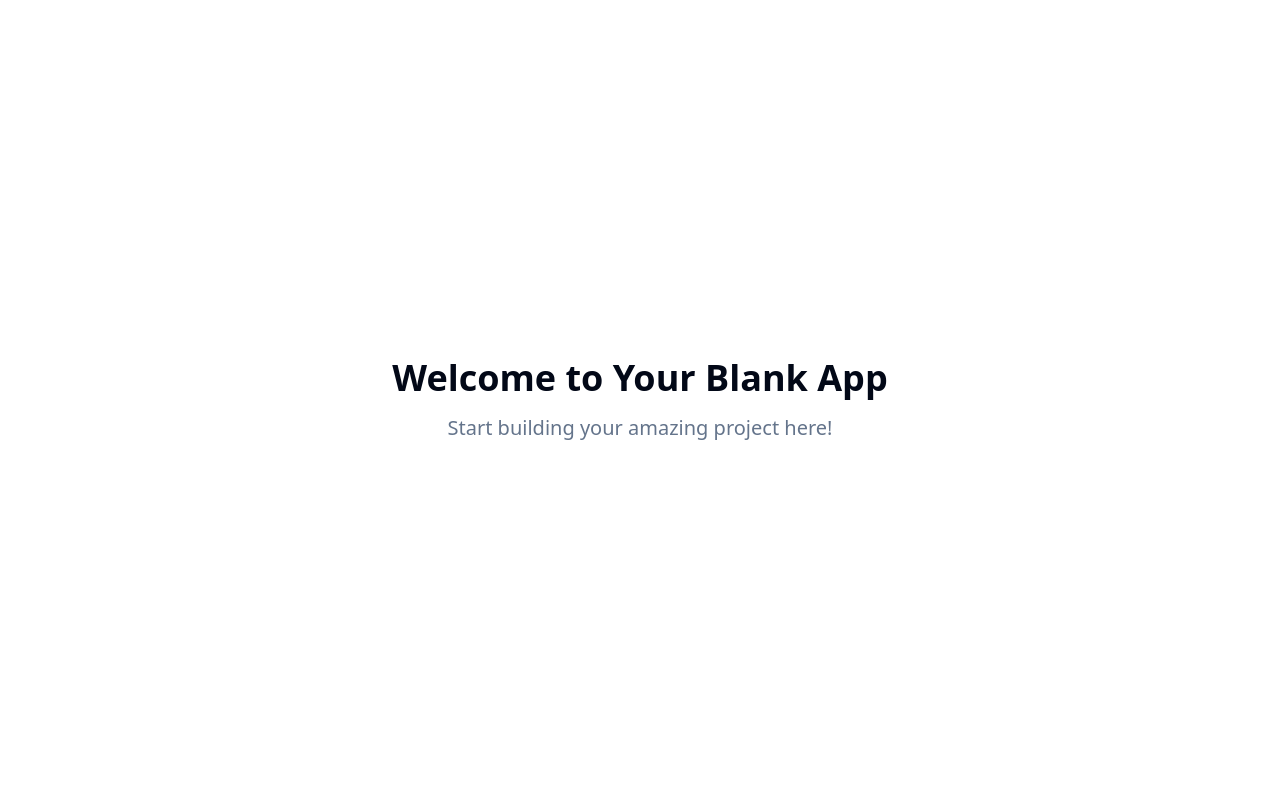
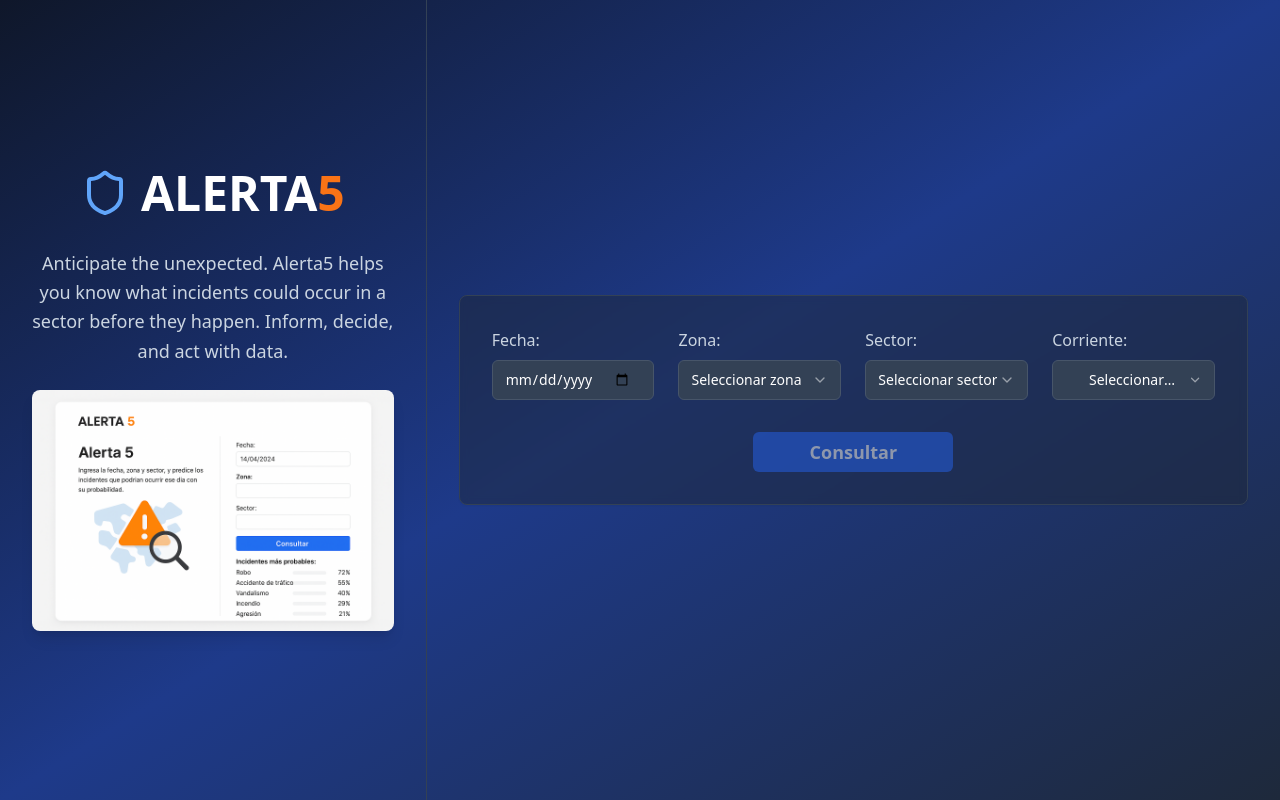
Before and after one commit to LuboG1t/alerta5-predict-protect, a React (Vite) app: page / in a window 1280 px wide. Built offline with nearby package versions, Linux system fonts and the light colour scheme.

Commit message:
feat: Implement Alerta5 page
Implement a single-screen website with input fields for date, zone, sector, and current input. Display a loading animation and a table of likely incidents upon button press. Include page title, description, and image, with a police-themed style.

```diff
--- a/src/pages/Index.tsx
+++ b/src/pages/Index.tsx
@@ -1,11 +1,191 @@
-// Update this page (the content is just a fallback if you fail to update the page)
+
+import React, { useState } from 'react';
+import { Button } from '@/components/ui/button';
+import { Input } from '@/components/ui/input';
+import { Select, SelectContent, SelectItem, SelectTrigger, SelectValue } from '@/components/ui/select';
+import { Card, CardContent } from '@/components/ui/card';
+import { Badge } from '@/components/ui/badge';
+import { Shield, AlertTriangle, Loader2 } from 'lucide-react';
 
 const Index = () => {
+  const [date, setDate] = useState('');
+  const [zone, setZone] = useState('');
+  const [sector, setSector] = useState('');
+  const [current, setCurrent] = useState('');
+  const [isLoading, setIsLoading] = useState(false);
+  const [results, setResults] = useState<Array<{incident: string, probability: number}> | null>(null);
+
+  const handleConsultar = async () => {
+    if (!date || !zone || !sector || !current) {
+      return;
+    }
+
+    setIsLoading(true);
+
+    // Simulate API call with loading delay
+    await new Promise(resolve => setTimeout(resolve, 2000));
+
+    // Mock data for demonstration
+    const mockResults = [
+      { incident: 'Robo', probability: 72 },
+      { incident: 'Accidente de tráfico', probability: 55 },
+      { incident: 'Vandalismo', probability: 40 },
+      { incident: 'Incendio', probability: 29 },
+      { incident: 'Agresión', probability: 21 }
+    ];
+
+    setResults(mockResults);
+    setIsLoading(false);
+  };
+
+  const getProbabilityColor = (probability: number) => {
+    if (probability >= 70) return 'bg-red-500';
+    if (probability >= 50) return 'bg-orange-500';
+    if (probability >= 30) return 'bg-yellow-500';
+    return 'bg-green-500';
+  };
+
   return (
-    <div className="min-h-screen flex items-center justify-center bg-background">
-      <div className="text-center">
-        <h1 className="text-4xl font-bold mb-4">Welcome to Your Blank App</h1>
-        <p className="text-xl text-muted-foreground">Start building your amazing project here!</p>
+    <div className="min-h-screen bg-gradient-to-br from-slate-900 via-blue-900 to-slate-800 flex">
+      {/* Left Column - Branding */}
+      <div className="w-1/3 flex flex-col justify-center items-center p-8 border-r border-slate-700">
+        <div className="text-center space-y-6">
+          <div className="flex items-center justify-center space-x-3 mb-8">
+            <Shield className="w-12 h-12 text-blue-400" />
+            <h1 className="text-5xl font-bold text-white">
+              ALERTA<span className="text-orange-500">5</span>
+            </h1>
+          </div>
+
+          <p className="text-slate-300 text-lg leading-relaxed max-w-sm">
+            Anticipate the unexpected. Alerta5 helps you know what incidents could occur in a sector before they happen.
+            Inform, decide, and act with data.
+          </p>
+
+          <div className="mt-8">
+            <img
+              src="/lovable-uploads/90d350c1-90b0-4cf0-a9f8-630066575395.png"
+              alt="Alerta5 System"
+              className="max-w-full h-auto rounded-lg shadow-lg"
+            />
+          </div>
+        </div>
+      </div>
+
+      {/* Right Column - Form and Results */}
+      <div className="w-2/3 p-8 flex flex-col justify-center">
+        <Card className="bg-slate-800/50 border-slate-700 backdrop-blur-sm">
+          <CardContent className="p-8 space-y-8">
+            {/* Form Inputs Row */}
+            <div className="grid grid-cols-4 gap-6">
+              <div className="space-y-2">
+                <label className="text-slate-300 font-medium">Fecha:</label>
+                <Input
+                  type="date"
+                  value={date}
+                  onChange={(e) => setDate(e.target.value)}
+                  className="bg-slate-700 border-slate-600 text-white focus:border-blue-400"
+                />
+              </div>
+
+              <div className="space-y-2">
+                <label className="text-slate-300 font-medium">Zona:</label>
+                <Select value={zone} onValueChange={setZone}>
+                  <SelectTrigger className="bg-slate-700 border-slate-600 text-white focus:border-blue-400">
+                    <SelectValue placeholder="Seleccionar zona" />
+                  </SelectTrigger>
+                  <SelectContent className="bg-slate-700 border-slate-600">
+                    <SelectItem value="centro">Centro</SelectItem>
+                    <SelectItem value="norte">Norte</SelectItem>
+                    <SelectItem value="sur">Sur</SelectItem>
+                    <SelectItem value="este">Este</SelectItem>
+                    <SelectItem value="oeste">Oeste</SelectItem>
+                  </SelectContent>
+                </Select>
+              </div>
+
+              <div className="space-y-2">
+                <label className="text-slate-300 font-medium">Sector:</label>
+                <Select value={sector} onValueChange={setSector}>
+                  <SelectTrigger className="bg-slate-700 border-slate-600 text-white focus:border-blue-400">
+                    <SelectValue placeholder="Seleccionar sector" />
+                  </SelectTrigger>
+                  <SelectContent className="bg-slate-700 border-slate-600">
+                    <SelectItem value="comercial">Comercial</SelectItem>
+                    <SelectItem value="residencial">Residencial</SelectItem>
+                    <SelectItem value="industrial">Industrial</SelectItem>
+                    <SelectItem value="turistico">Turístico</SelectItem>
+                  </SelectContent>
+                </Select>
+              </div>
+
+              <div className="space-y-2">
+                <label className="text-slate-300 font-medium">Corriente:</label>
+                <Select value={current} onValueChange={setCurrent}>
+                  <SelectTrigger className="bg-slate-700 border-slate-600 text-white focus:border-blue-400">
+                    <SelectValue placeholder="Seleccionar corriente" />
+                  </SelectTrigger>
+                  <SelectContent className="bg-slate-700 border-slate-600">
+                    <SelectItem value="alta">Alta</SelectItem>
+                    <SelectItem value="media">Media</SelectItem>
+                    <SelectItem value="baja">Baja</SelectItem>
+                  </SelectContent>
+                </Select>
+              </div>
+            </div>
+
+            {/* Query Button */}
+            <div className="flex justify-center">
+              <Button
+                onClick={handleConsultar}
+                disabled={!date || !zone || !sector || !current || isLoading}
+                className="bg-blue-600 hover:bg-blue-700 text-white px-8 py-3 text-lg font-semibold min-w-[200px]"
+              >
+                {isLoading ? (
+                  <>
+                    <Loader2 className="mr-2 h-5 w-5 animate-spin" />
+                    Consultando...
+                  </>
+                ) : (
+                  'Consultar'
+                )}
+              </Button>
+            </div>
+
+            {/* Results Table */}
+            {results && (
+              <div className="space-y-4 animate-fade-in">
+                <div className="flex items-center space-x-2 mb-4">
+                  <AlertTriangle className="w-5 h-5 text-orange-500" />
+                  <h3 className="text-xl font-semibold text-white">Incidentes más probables:</h3>
+                </div>
+
+                <div className="bg-slate-900/50 rounded-lg overflow-hidden">
+                  <table className="w-full">
+                    <thead className="bg-slate-800">
+                      <tr>
+                        <th className="text-left py-4 px-6 text-slate-300 font-semibold">Tipo de Incidente</th>
+                        <th className="text-right py-4 px-6 text-slate-300 font-semibold">Probabilidad</th>
+                      </tr>
+                    </thead>
+                    <tbody>
+                      {results.map((result, index) => (
+                        <tr key={index} className="border-t border-slate-700 hover:bg-slate-800/30 transition-colors">
+                          <td className="py-4 px-6 text-white font-medium">{result.incident}</td>
+                          <td className="py-4 px-6 text-right">
+                            <Badge className={`${getProbabilityColor(result.probability)} text-white font-bold px-3 py-1`}>
+                              {result.probability}%
+                            </Badge>
+                          </td>
+                        </tr>
+                      ))}
+                    </tbody>
+                  </table>
+                </div>
+              </div>
+            )}
+          </CardContent>
+        </Card>
       </div>
     </div>
   );
```
Also changed, not shown: public/lovable-uploads/90d350c1-90b0-4cf0-a9f8-630066575395.png (added).
